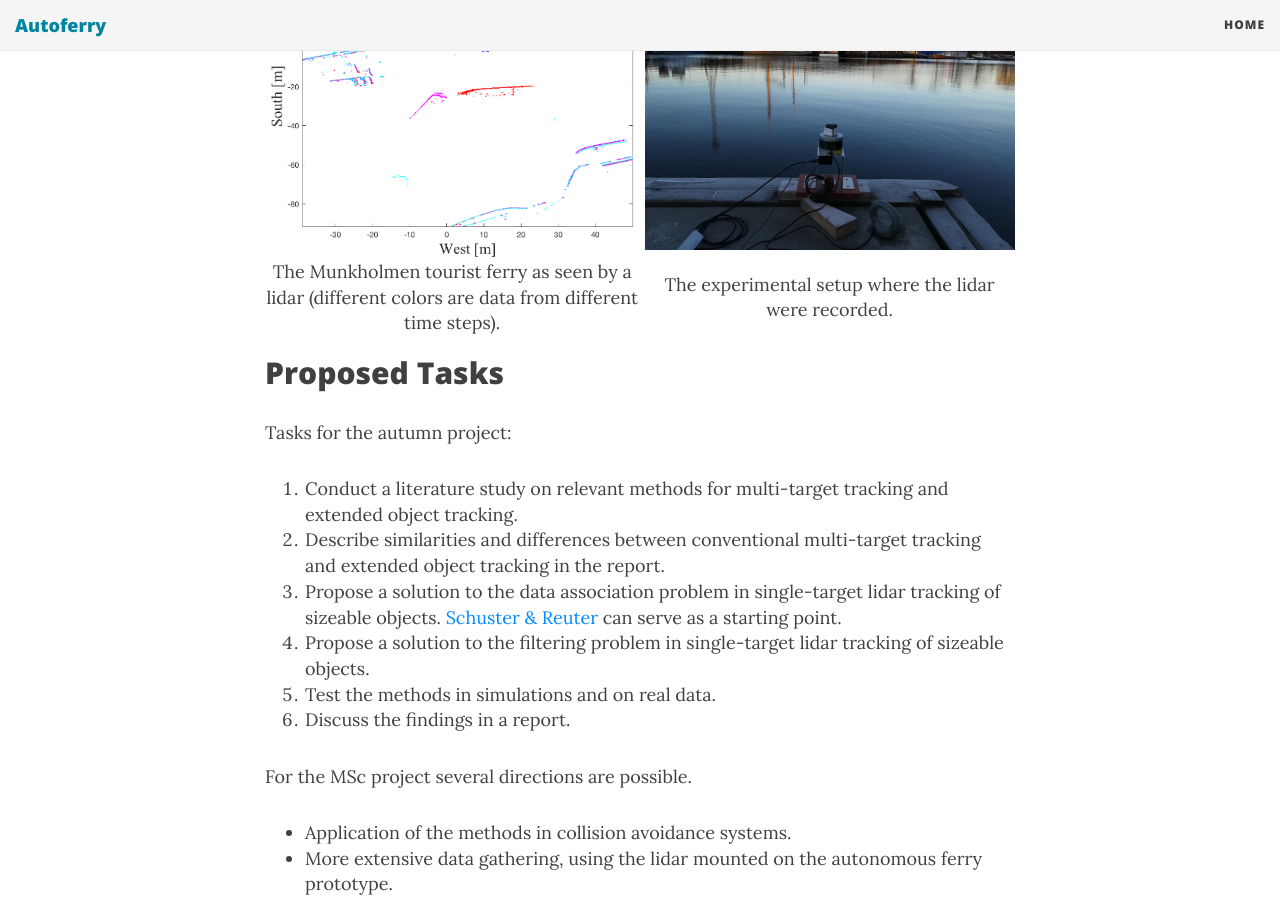
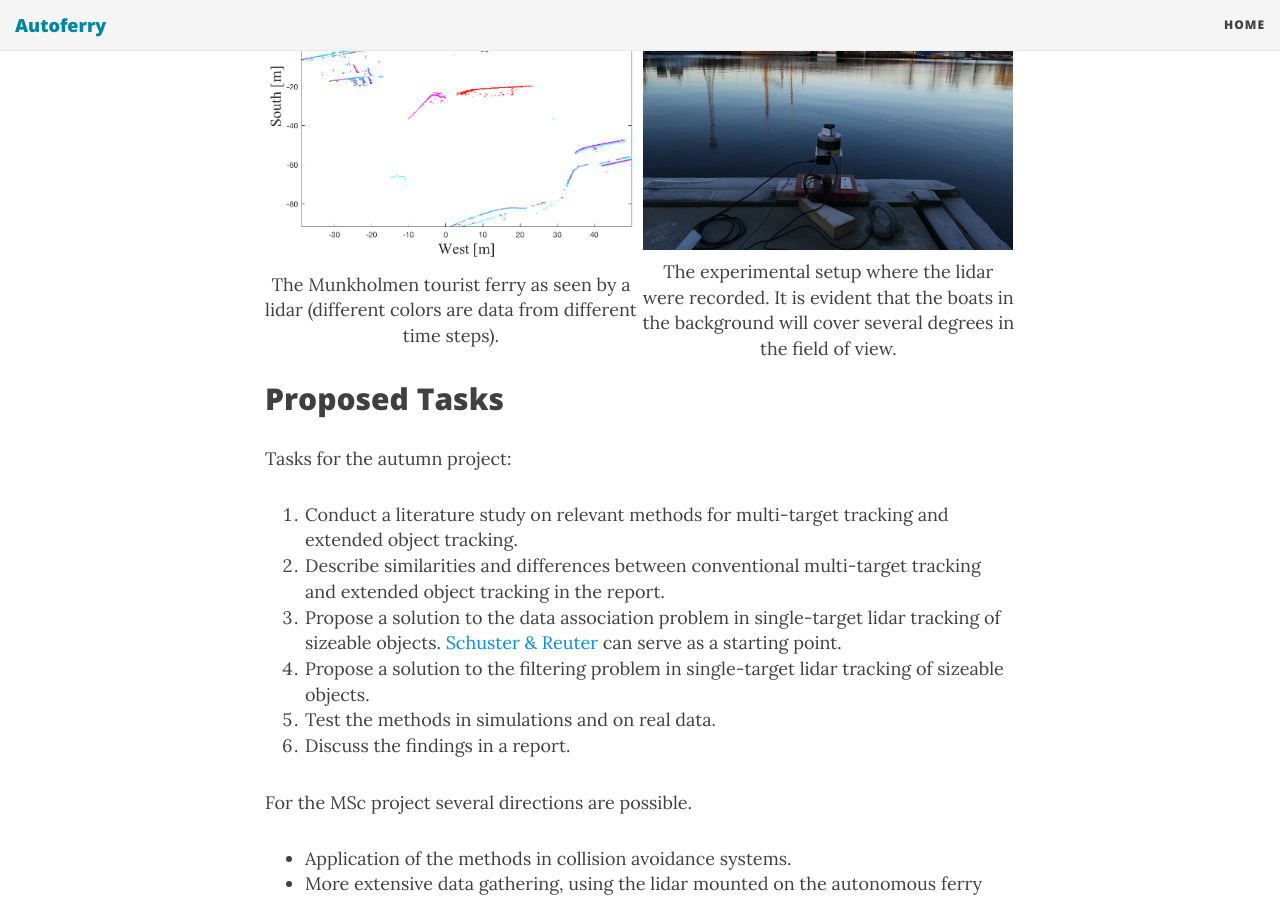
Before and after one commit to autosit/autosit.github.io, a Jekyll site: the page built from _posts/2018-04-11-eot.md, in a window 1280 px wide and 900 px high, scrolled down 1296 px. Built offline with Jekyll 4.4.1, drawn with Linux system fonts in a browser that asks for light colours; nearby versions of some CDN libraries.

Commit message:
eot updated

```diff
--- a/_posts/2018-04-11-eot.md
+++ b/_posts/2018-04-11-eot.md
@@ -24,7 +24,7 @@ This autumn project will build upon a previous autumn project and master thesis
 
 | <img src="{{site.url}}/assets/munkholmdeparting.png" width="370"> | | <img src="{{site.url}}/assets/lidar-and-camera.jpg" width="370"> |
 |:---:| :---: |:---:|
-| The Munkholmen tourist ferry as seen by a lidar (different colors are data from different time steps). | | The experimental setup where the lidar were recorded.|
+| The Munkholmen tourist ferry as seen by a lidar (different colors are data from different time steps). | | The experimental setup where the lidar were recorded. It is evident that the boats in the background will cover several degrees in the field of view.|
 
 ## Proposed Tasks
 
```
